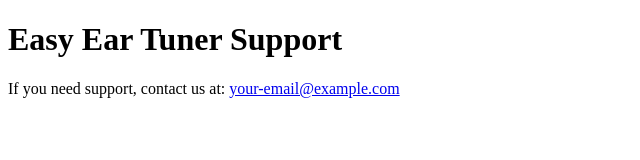
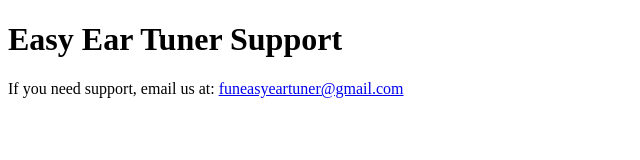
Before and after one commit to AshutoshBhardwajApps/easy-ear-tuner-support, a plain HTML site: page index.html in a window 1280 px wide. Shown: the full height of the page, 0-640 px from the left. Drawn offline with Linux system fonts and the light colour scheme.

Commit message:
Update index.html

```diff
--- a/index.html
+++ b/index.html
@@ -5,6 +5,8 @@
 </head>
 <body>
     <h1>Easy Ear Tuner Support</h1>
-    <p>If you need support, contact us at: <a href="mailto:your-email@example.com">your-email@example.com</a></p>
+    <p>If you need support, email us at:
+       <a href="mailto:funeasyeartuner@gmail.com">funeasyeartuner@gmail.com</a>
+    </p>
 </body>
 </html>
```
